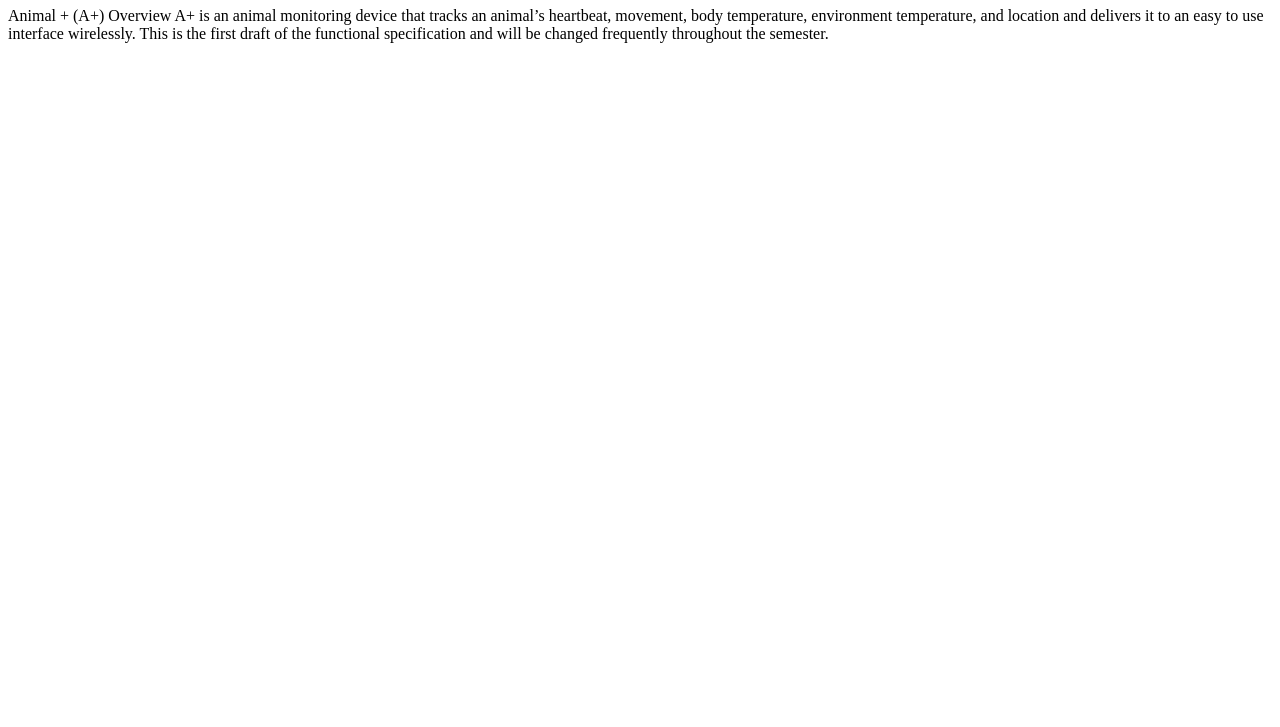
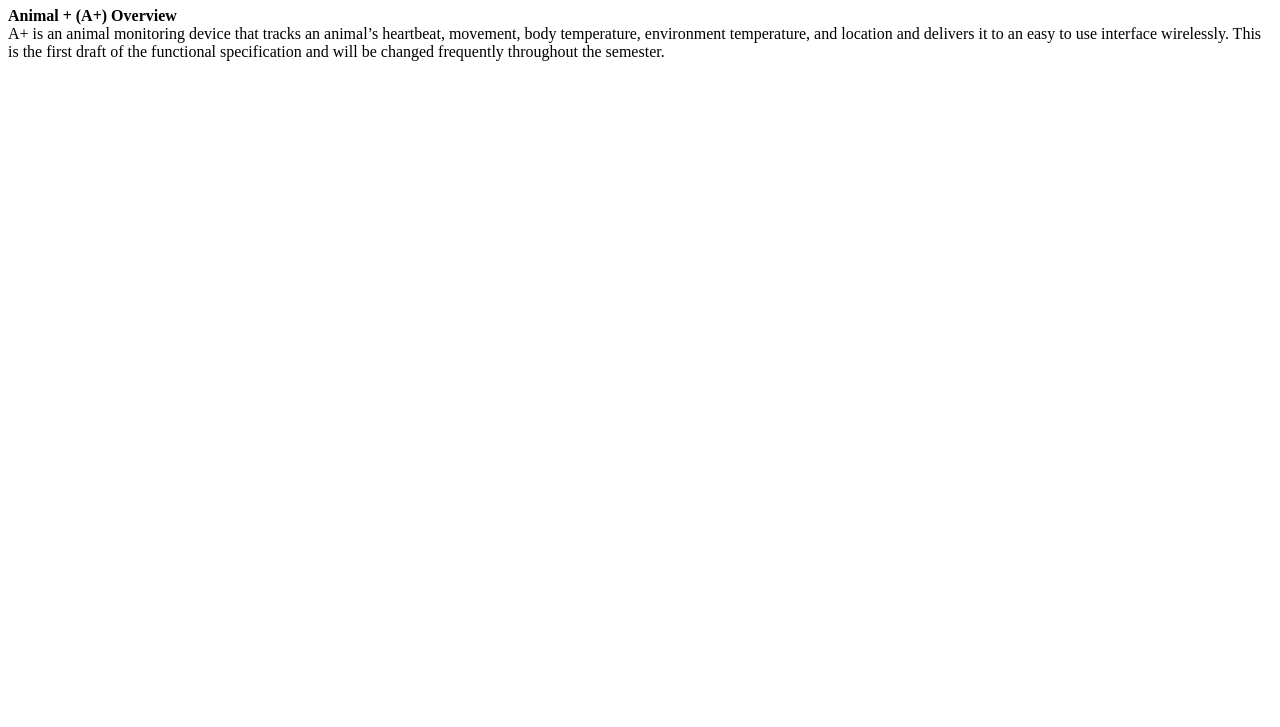
Before and after one commit to munjuncho182/munjuncho182.github.io, a plain HTML site: page index.html in a window 1280 px wide. Shown: the part 73-800 px from the top of the page. Drawn offline with Linux system fonts and the light colour scheme.

Commit message:
Update index.html

```diff
--- a/index.html
+++ b/index.html
@@ -8,8 +8,8 @@
 
   <body>
     <h1>Hello. This is <strong>Animal+</strong></h1>
-    <p>Animal + (A+) Overview
-A+ is an animal monitoring device that tracks an animal’s heartbeat, movement, body temperature, environment temperature, and location and delivers it to an easy to use interface wirelessly.
-This is the first draft of the functional specification and will be changed frequently throughout the semester.
+    <p><strong>Animal + (A+) Overview</strong>
+<br>A+ is an animal monitoring device that tracks an animal’s heartbeat, movement, body temperature, environment temperature, and location and delivers it to an easy to use interface wirelessly.
+This is the first draft of the functional specification and will be changed frequently throughout the semester.</br>
 </p>
   </body>
```
